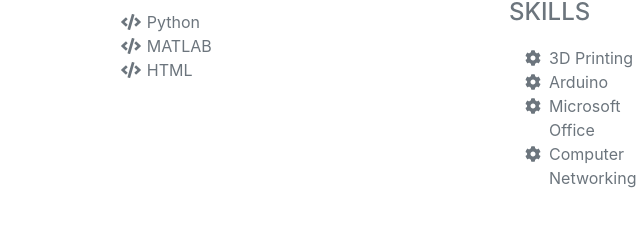
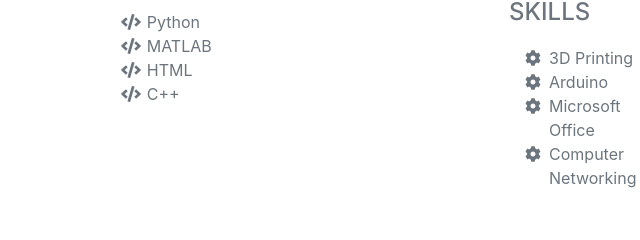
Before and after one commit to pranavsrini22/pranav.github.io, a website: page index.html in a window 1280 px wide. Shown: the part 1978-2218 px from the top of the page, 585-1225 px from the left. Drawn offline with nearby package versions, Linux system fonts and the light colour scheme; a web font is replaced by a local one.

Commit message:
Add files via upload

```diff
--- a/index.html
+++ b/index.html
@@ -103,6 +103,7 @@
                 <li><span class="fa-li"><i class="fas fa-code"></i></span>Python</li>
                 <li><span class="fa-li"><i class="fas fa-code"></i></span>MATLAB</li>
                 <li><span class="fa-li"><i class="fas fa-code"></i></span>HTML</li>
+                <li><span class="fa-li"><i class="fas fa-code"></i></span>C++</li>
               </ul>
             </section>
             <section>
```
Also changed, not shown: 1 other file.
